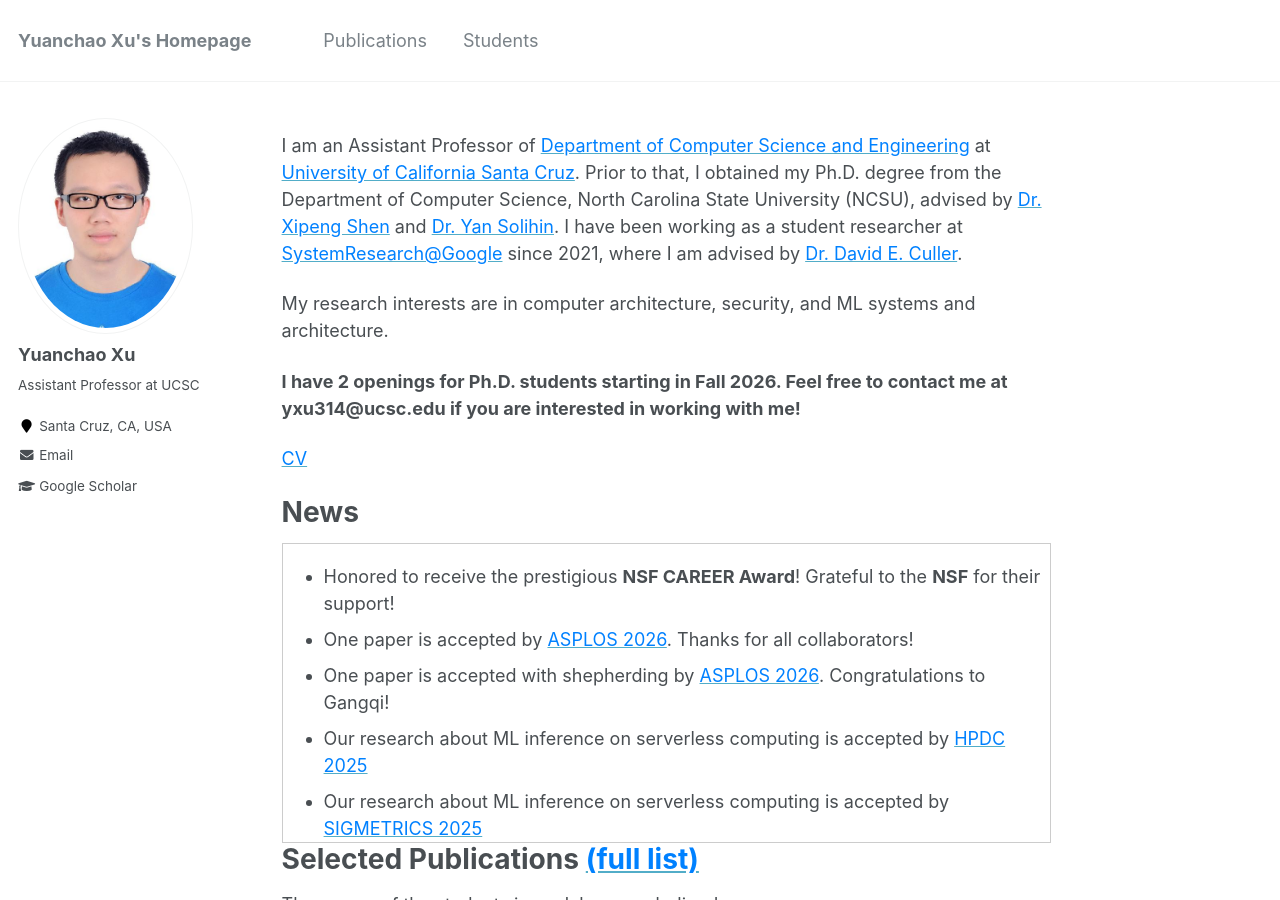
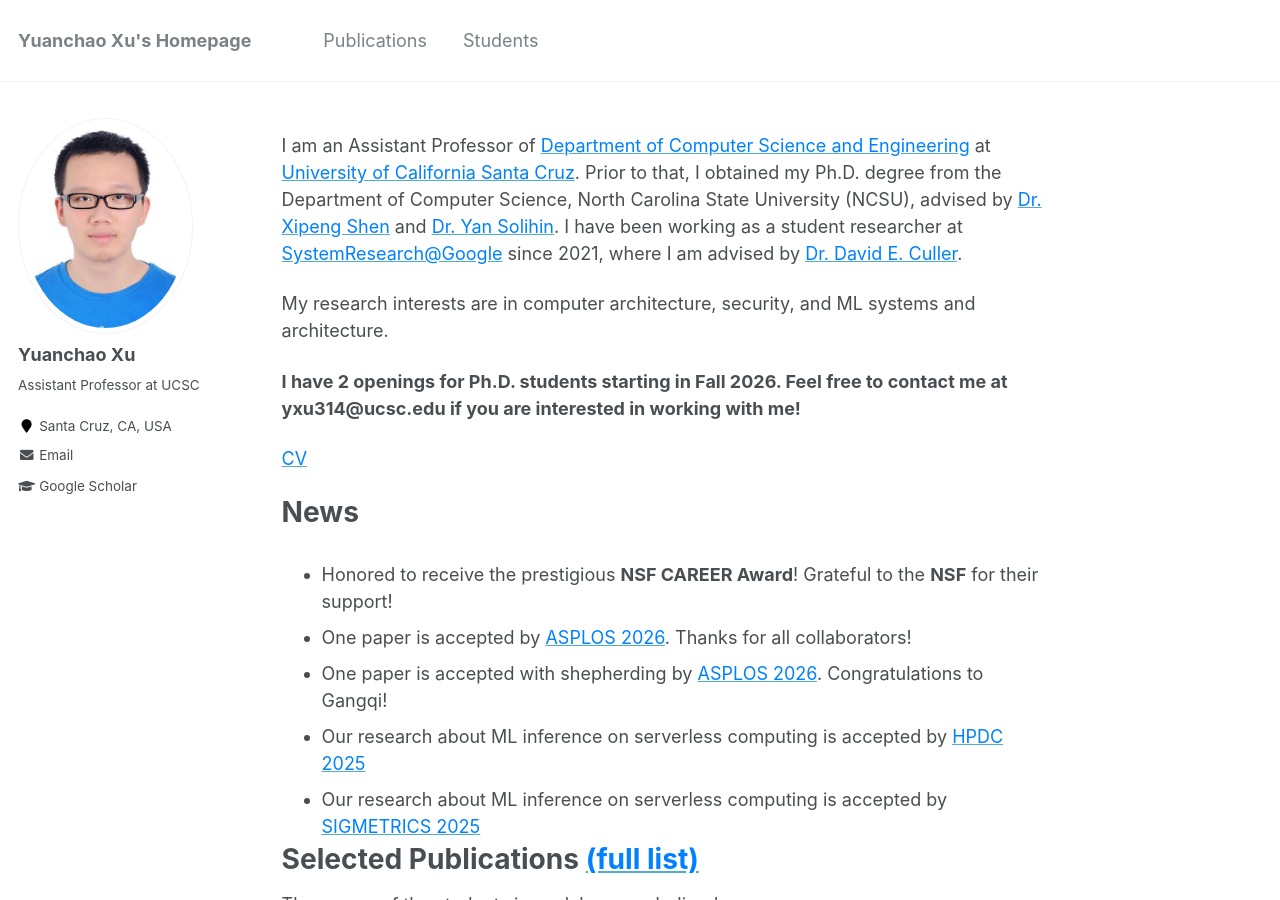
Before and after one commit to yuanchaoxu6/yuanchaoxu6.github.io, a Jekyll site: the page built from _pages/about.md, in a window 1280 px wide and 900 px high. Built offline with Jekyll 4.4.1, drawn with Linux system fonts in a browser that asks for light colours.

Commit message:
Update about.md

```diff
--- a/_pages/about.md
+++ b/_pages/about.md
@@ -21,13 +21,13 @@ My research interests are in computer architecture, security, and ML systems and
 News
 =====
 
-<div markdown="1" style="width: 100%; height: 300px; overflow-y: scroll; border: 1px solid #ccc; padding: 1px;">
-  * Honored to receive the prestigious **NSF CAREER Award**! Grateful to the **NSF** for their support! <br>
-  * One paper is accepted by [<font color="#0081ff">ASPLOS 2026</font>](https://www.asplos-conference.org/asplos2026/). Thanks for all collaborators! <br>
-  * One paper is accepted with shepherding by [<font color="#0081ff">ASPLOS 2026</font>](https://www.asplos-conference.org/asplos2026/). Congratulations to Gangqi! <br>
-  * Our research about ML inference on serverless computing is accepted by [<font color="#0081ff">HPDC 2025</font>](https://hpdc.sci.utah.edu/2025/) <br>
-  * Our research about ML inference on serverless computing is accepted by [<font color="#0081ff">SIGMETRICS 2025</font>](https://www.sigmetrics.org/sigmetrics2025/) <br>
-  * Our research about disaggregated memory key-value stores is accepted by [<font color="#0081ff">VLDB 2025</font>](https://vldb.org/2025/).
+<div markdown="1" style="width: 100%; height: 300px; overflow-y: scroll; margin: 0; padding: 0;">
+* Honored to receive the prestigious **NSF CAREER Award**! Grateful to the **NSF** for their support! <br>
+* One paper is accepted by [<font color="#0081ff">ASPLOS 2026</font>](https://www.asplos-conference.org/asplos2026/). Thanks for all collaborators! <br>
+* One paper is accepted with shepherding by [<font color="#0081ff">ASPLOS 2026</font>](https://www.asplos-conference.org/asplos2026/). Congratulations to Gangqi! <br>
+* Our research about ML inference on serverless computing is accepted by [<font color="#0081ff">HPDC 2025</font>](https://hpdc.sci.utah.edu/2025/) <br>
+* Our research about ML inference on serverless computing is accepted by [<font color="#0081ff">SIGMETRICS 2025</font>](https://www.sigmetrics.org/sigmetrics2025/) <br>
+* Our research about disaggregated memory key-value stores is accepted by [<font color="#0081ff">VLDB 2025</font>](https://vldb.org/2025/).
 </div>
 
 Selected Publications [<font color="#0081ff">(full list)</font>](https://yuanchaoxu6.github.io/publications/)
@@ -35,7 +35,7 @@ Selected Publications [<font color="#0081ff">(full list)</font>](https://yuancha
 The names of the students in my lab are <ins>underlined</ins>.
 
 **\[ISCA 2026\]** **<font color="#0081ff"> LIBRA: A High-Accuracy, Cost-Aware, and Coordinated Multi-GPU Page Prefetcher</font>**; <br>
-Xiangyue Huang, Yanan Guo, **Yuanchao Xu** <br>
+Xiangyue Huang, Yanan Guo, **Yuanchao Xu**<br>
 The 53rd International Symposium on Computer Architecture (**ISCA**), 2026. <br>
 to appear
 
```
